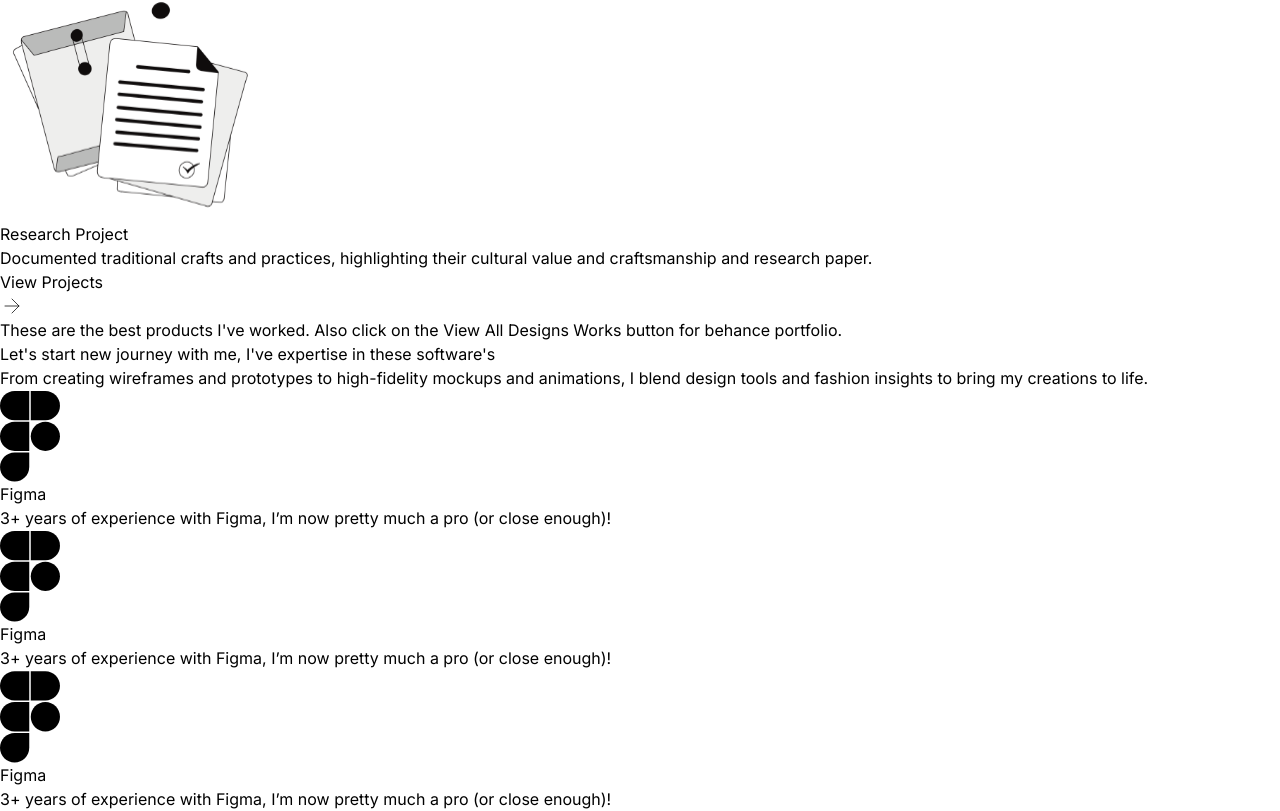
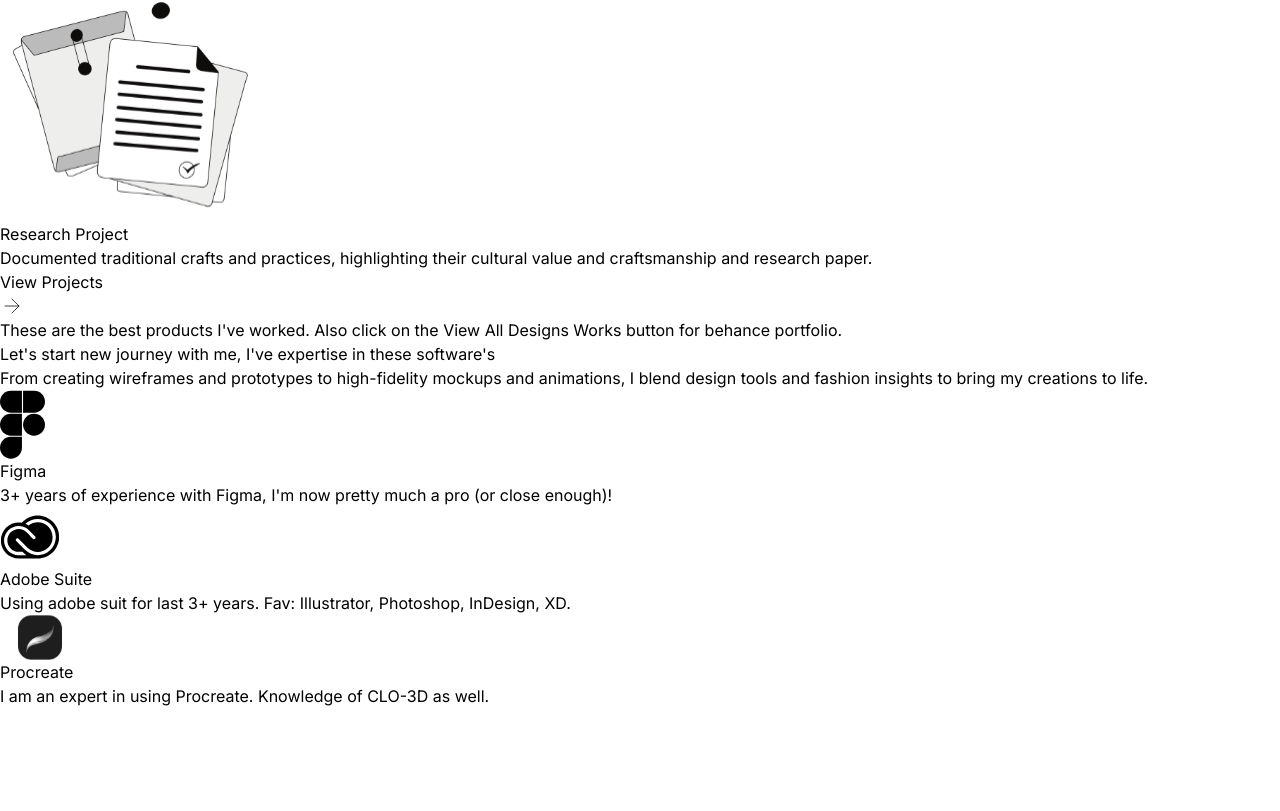
Before and after one commit to ImAdityaa12/tanuj-portfolio, a Next.js app: page / in a window 1280 px wide. Shown: the part 1189-2000 px from the top of the page. After the commit the page ends 1897 px from the top, so only its background shows below. Built offline with nearby package versions, Linux system fonts and the light colour scheme.

Commit message:
Added images in cards

```diff
--- a/src/components/expertise-section.tsx
+++ b/src/components/expertise-section.tsx
@@ -22,29 +22,46 @@ const ExpertiseSection = () => {
             <Image src={"/person-thinking.svg"} fill alt="expertise" />
           </div>
         </div>
-        <div className="mt-[40px] w-full grid grid-cols-3">
-          <div className="flex flex-col items-start gap-4">
-            <Image src={"/figma.svg"} width={60} height={60} alt="figma" />
+        <div className="mt-[40px] w-full grid grid-cols-3 gap-12">
+          <div className="flex flex-col gap-4">
+            <Image
+              src={"/figma.svg"}
+              width={45}
+              height={45}
+              alt="figma"
+              className="h-1/2"
+            />
             <h1 className="font-bold text-xl">Figma</h1>
-            <p>
-              3+ years of experience with Figma, I’m now pretty much a pro (or
-              close enough)!
+            <p className="text-black/80">
+              3+ years of experience with Figma, I&apos;m now pretty much a pro
+              (or close enough)!
             </p>
           </div>
-          <div className="flex flex-col items-start gap-4">
-            <Image src={"/figma.svg"} width={60} height={60} alt="figma" />
-            <h1 className="font-bold text-xl">Figma</h1>
-            <p>
-              3+ years of experience with Figma, I’m now pretty much a pro (or
-              close enough)!
+          <div className="flex flex-col gap-4">
+            <Image
+              src={"/adobe-suite.svg"}
+              width={60}
+              height={60}
+              alt="figma"
+              className="h-1/2"
+            />
+            <h1 className="font-bold text-xl">Adobe Suite</h1>
+            <p className="text-black/80">
+              Using adobe suit for last 3+ years. Fav: Illustrator, Photoshop,
+              InDesign, XD.
             </p>
           </div>
-          <div className="flex flex-col items-start gap-4">
-            <Image src={"/figma.svg"} width={60} height={60} alt="figma" />
-            <h1 className="font-bold text-xl">Figma</h1>
-            <p>
-              3+ years of experience with Figma, I’m now pretty much a pro (or
-              close enough)!
+          <div className="flex flex-col gap-4">
+            <Image
+              src={"/procreate.svg"}
+              width={80}
+              height={80}
+              alt="figma"
+              className="h-1/2"
+            />
+            <h1 className="font-bold text-xl">Procreate</h1>
+            <p className="text-black/80">
+              I am an expert in using Procreate. Knowledge of CLO-3D as well.
             </p>
           </div>
         </div>
```
Also changed, not shown: public/adobe-suite.svg (added), public/procreate.svg (added).
